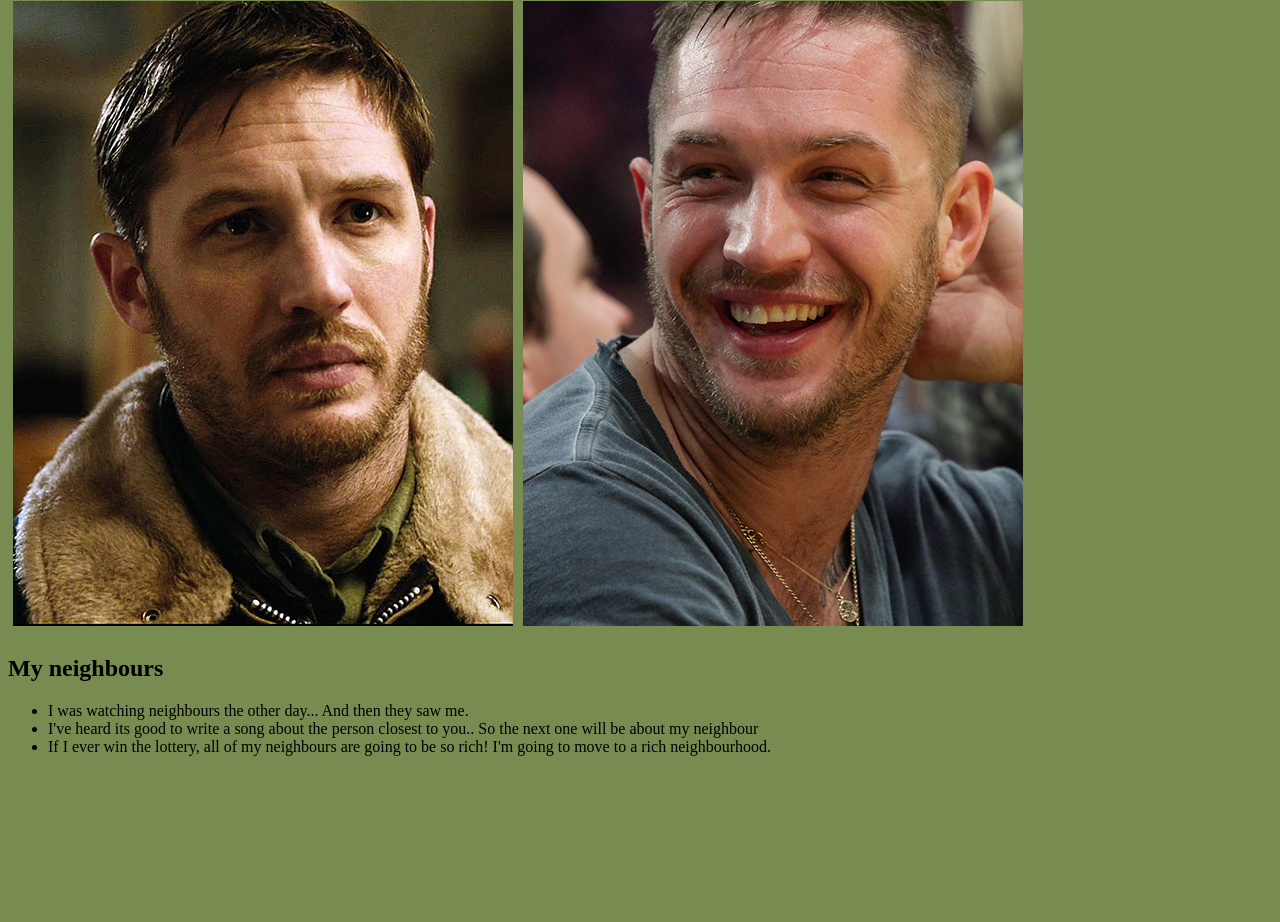
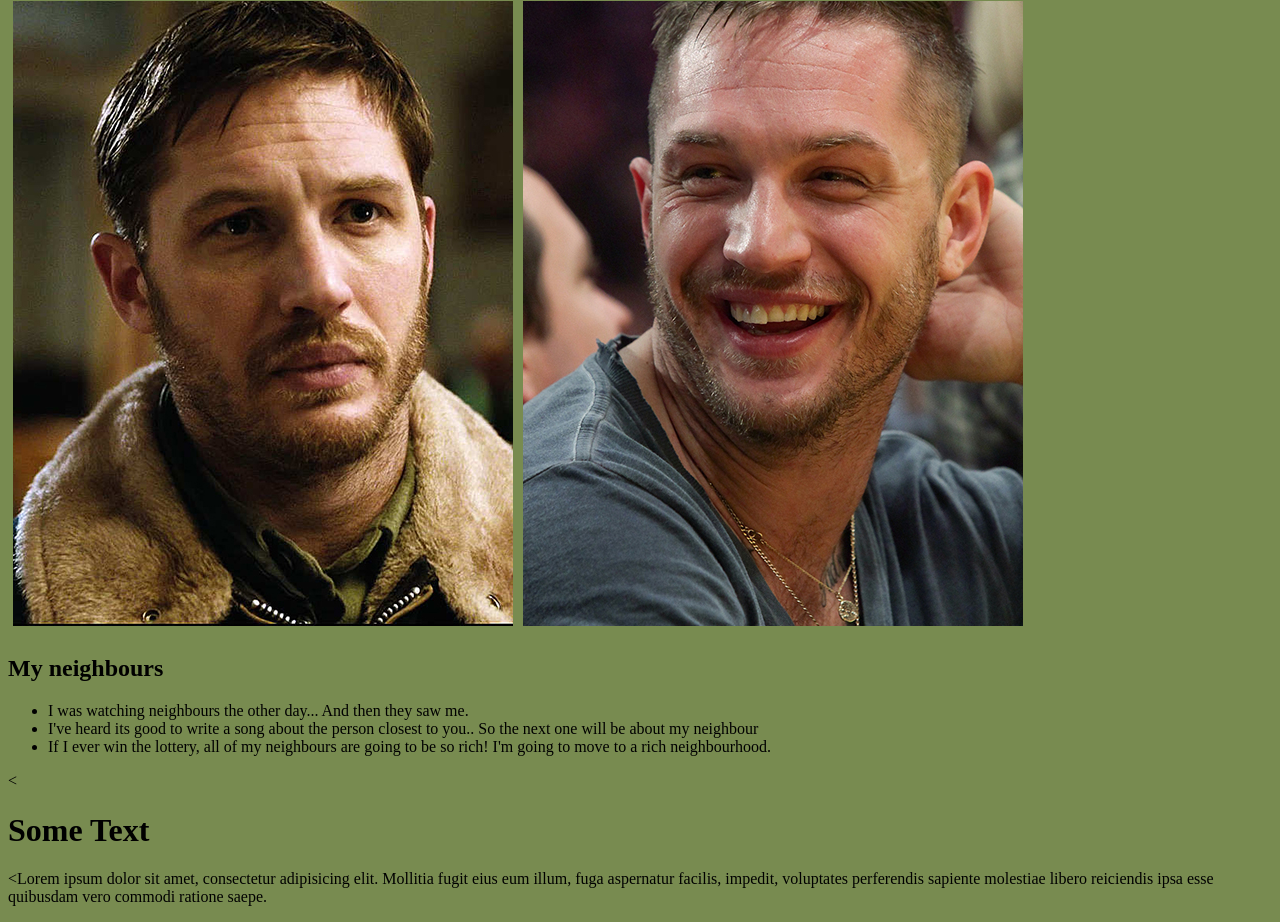
Before and after one commit to SSKhodja/SSKhodja.github.io, a plain HTML site: page aboutme.html in a window 1280 px wide. Shown: the part 512-1434 px from the top of the page. Before the commit the page ends 1284 px from the top, so only its background shows below. Drawn offline with Linux system fonts and the light colour scheme.

Commit message:
added some text

```diff
--- a/aboutme.html
+++ b/aboutme.html
@@ -43,6 +43,7 @@ And then they saw me.</li>
 I'm going to move to a rich neighbourhood.</li>
 		</ul>
 	</div>
+	<div><<h1>Some Text</h1><p><<span class="drop-caps">L</span>orem ipsum dolor sit amet, consectetur adipisicing elit. Mollitia fugit eius eum illum, fuga aspernatur facilis, impedit, voluptates perferendis sapiente molestiae libero reiciendis ipsa esse quibusdam vero commodi ratione saepe.</p></div>
 
 
 </body>
```
